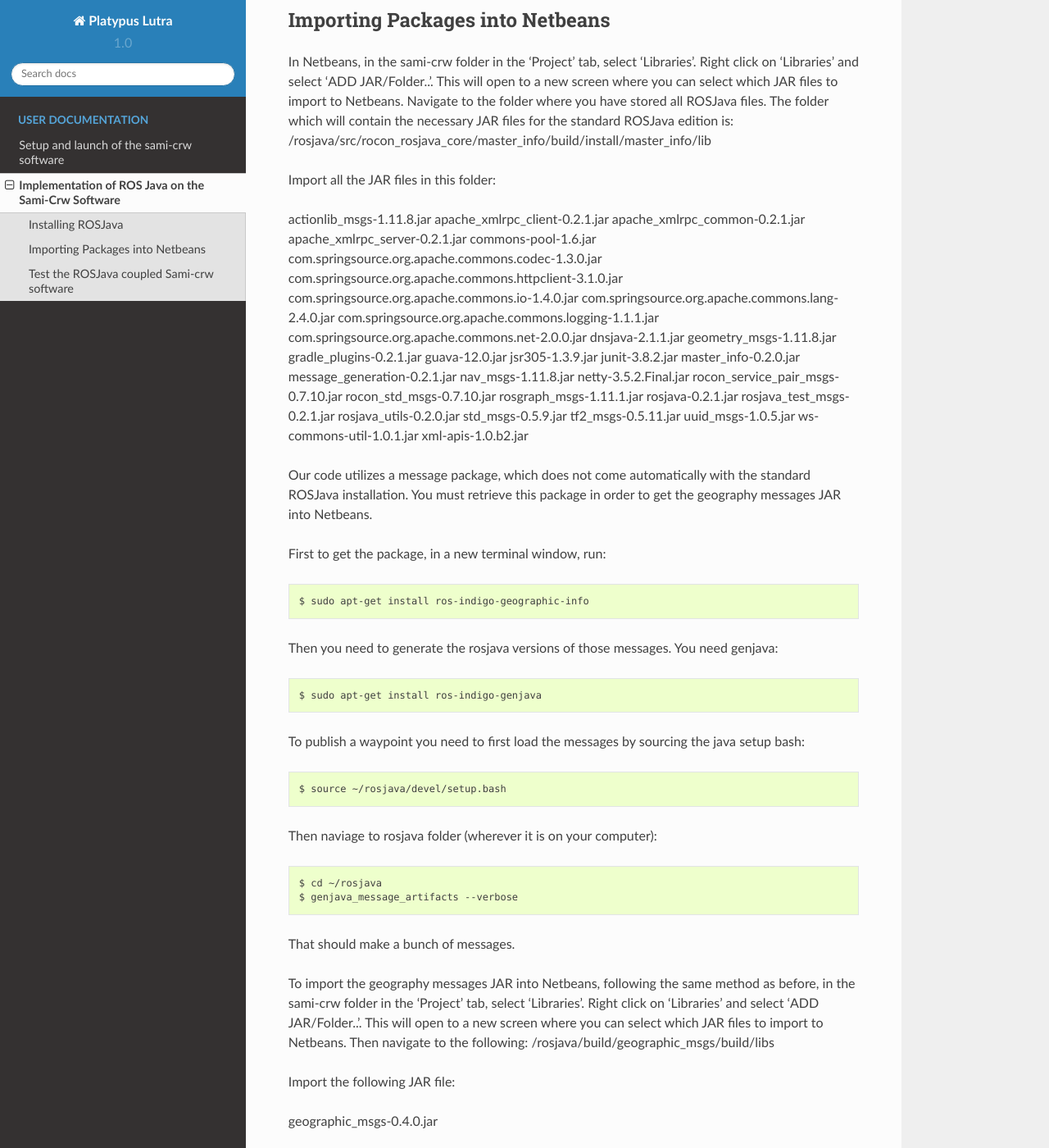
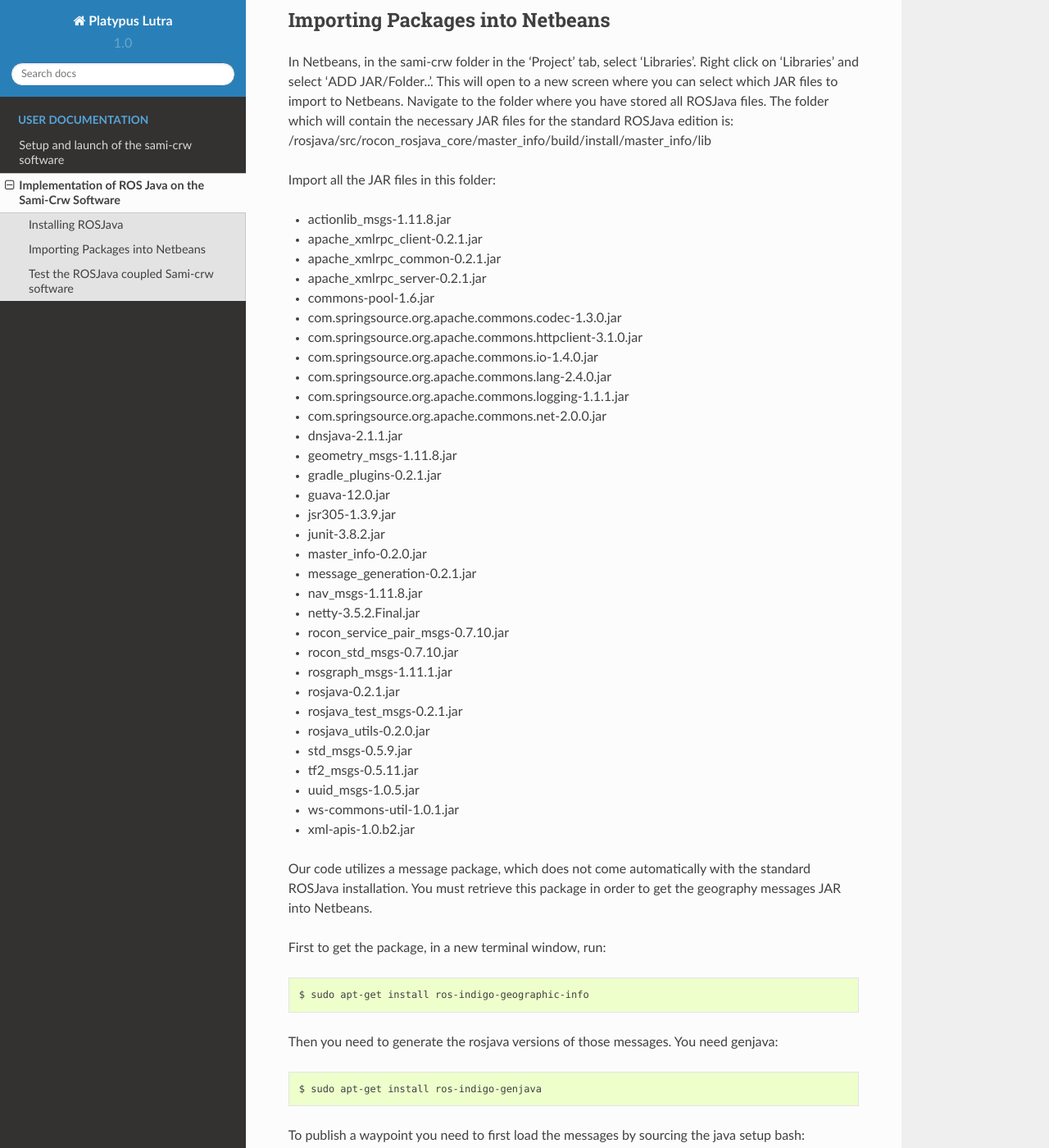
Before and after one commit to nikkigantos/platypus_documentation, a Sphinx documentation site: the page built from source/rosjava.rst, in a window 1280 px wide and 1400 px high, scrolled down 653 px. Shown: the whole window at 82% size. Built offline with Sphinx 7.4.7 and the Read the Docs theme 2.0.0, drawn with Linux system fonts in a browser that asks for light colours; formulas are drawn with MathJax 3.

Commit message:
Formatting updates

```diff
--- a/source/rosjava.rst
+++ b/source/rosjava.rst
@@ -21,38 +21,38 @@ The folder which will contain the necessary JAR files for the standard ROSJava e
 
 Import all the JAR files in this folder:
 
-actionlib_msgs-1.11.8.jar
-apache_xmlrpc_client-0.2.1.jar
-apache_xmlrpc_common-0.2.1.jar
-apache_xmlrpc_server-0.2.1.jar
-commons-pool-1.6.jar
-com.springsource.org.apache.commons.codec-1.3.0.jar
-com.springsource.org.apache.commons.httpclient-3.1.0.jar
-com.springsource.org.apache.commons.io-1.4.0.jar
-com.springsource.org.apache.commons.lang-2.4.0.jar
-com.springsource.org.apache.commons.logging-1.1.1.jar
-com.springsource.org.apache.commons.net-2.0.0.jar
-dnsjava-2.1.1.jar
-geometry_msgs-1.11.8.jar
-gradle_plugins-0.2.1.jar
-guava-12.0.jar
-jsr305-1.3.9.jar
-junit-3.8.2.jar
-master_info-0.2.0.jar
-message_generation-0.2.1.jar
-nav_msgs-1.11.8.jar
-netty-3.5.2.Final.jar
-rocon_service_pair_msgs-0.7.10.jar
-rocon_std_msgs-0.7.10.jar
-rosgraph_msgs-1.11.1.jar
-rosjava-0.2.1.jar
-rosjava_test_msgs-0.2.1.jar
-rosjava_utils-0.2.0.jar
-std_msgs-0.5.9.jar
-tf2_msgs-0.5.11.jar
-uuid_msgs-1.0.5.jar
-ws-commons-util-1.0.1.jar
-xml-apis-1.0.b2.jar
+- actionlib_msgs-1.11.8.jar
+- apache_xmlrpc_client-0.2.1.jar
+- apache_xmlrpc_common-0.2.1.jar
+- apache_xmlrpc_server-0.2.1.jar
+- commons-pool-1.6.jar
+- com.springsource.org.apache.commons.codec-1.3.0.jar
+- com.springsource.org.apache.commons.httpclient-3.1.0.jar
+- com.springsource.org.apache.commons.io-1.4.0.jar
+- com.springsource.org.apache.commons.lang-2.4.0.jar
+- com.springsource.org.apache.commons.logging-1.1.1.jar
+- com.springsource.org.apache.commons.net-2.0.0.jar
+- dnsjava-2.1.1.jar
+- geometry_msgs-1.11.8.jar
+- gradle_plugins-0.2.1.jar
+- guava-12.0.jar
+- jsr305-1.3.9.jar
+- junit-3.8.2.jar
+- master_info-0.2.0.jar
+- message_generation-0.2.1.jar
+- nav_msgs-1.11.8.jar
+- netty-3.5.2.Final.jar
+- rocon_service_pair_msgs-0.7.10.jar
+- rocon_std_msgs-0.7.10.jar
+- rosgraph_msgs-1.11.1.jar
+- rosjava-0.2.1.jar
+- rosjava_test_msgs-0.2.1.jar
+- rosjava_utils-0.2.0.jar
+- std_msgs-0.5.9.jar
+- tf2_msgs-0.5.11.jar
+- uuid_msgs-1.0.5.jar
+- ws-commons-util-1.0.1.jar
+- xml-apis-1.0.b2.jar
 
 Our code utilizes a message package, which does not come automatically with the standard ROSJava installation. You must retrieve this package in order to get the geography messages JAR into Netbeans.
 
@@ -80,7 +80,7 @@ To import the geography messages JAR into Netbeans, following the same method as
 
 Import the following JAR file:
 
-geographic_msgs-0.4.0.jar
+- geographic_msgs-0.4.0.jar
 
 Test the ROSJava coupled Sami-crw software
 ------------------------------------------
@@ -100,7 +100,9 @@ You should see the following:
 
 Then try in a terminal window::
 
-$ rostopic pub -1 /crw_waypoint_sub geographic_msgs/GeoPose '{position: {latitude: 44.642, longitude: -123.065, altitude: 0.0}, orientation: {x: 0.0, y: 0.0, z: 0.0, w: 1.0}}'
+  $ rostopic pub -1 /crw_waypoint_sub geographic_msgs/GeoPose
+  '{position: {latitude: 44.642, longitude: -123.065, altitude: 0.0}, orientation:
+  {x: 0.0, y: 0.0, z: 0.0, w: 1.0}}'
 
 
 This should publish 1 message of type GeoPose to the /crw_waypoint_sub topic.
```
Also changed, not shown: 4 other files.
